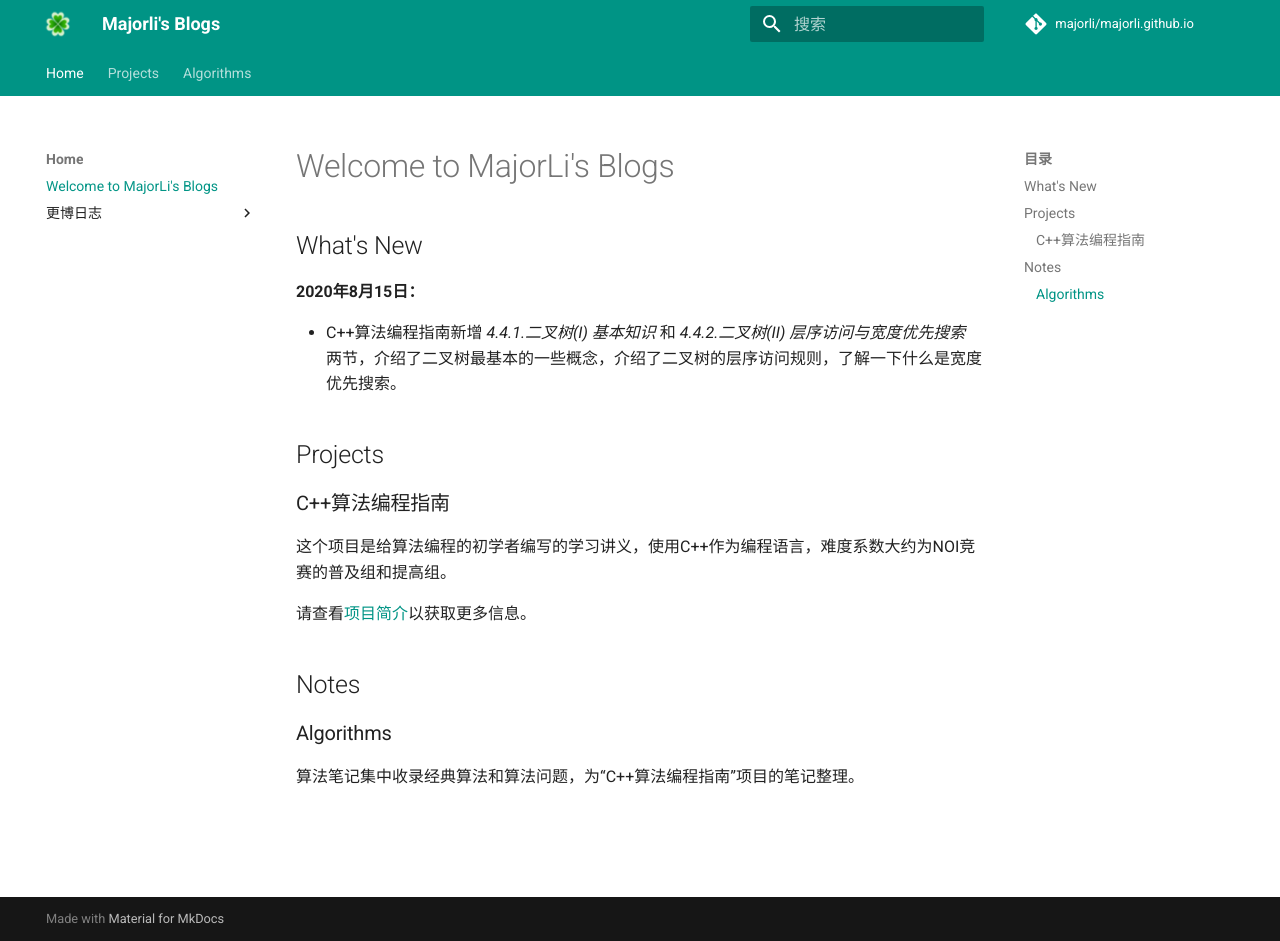
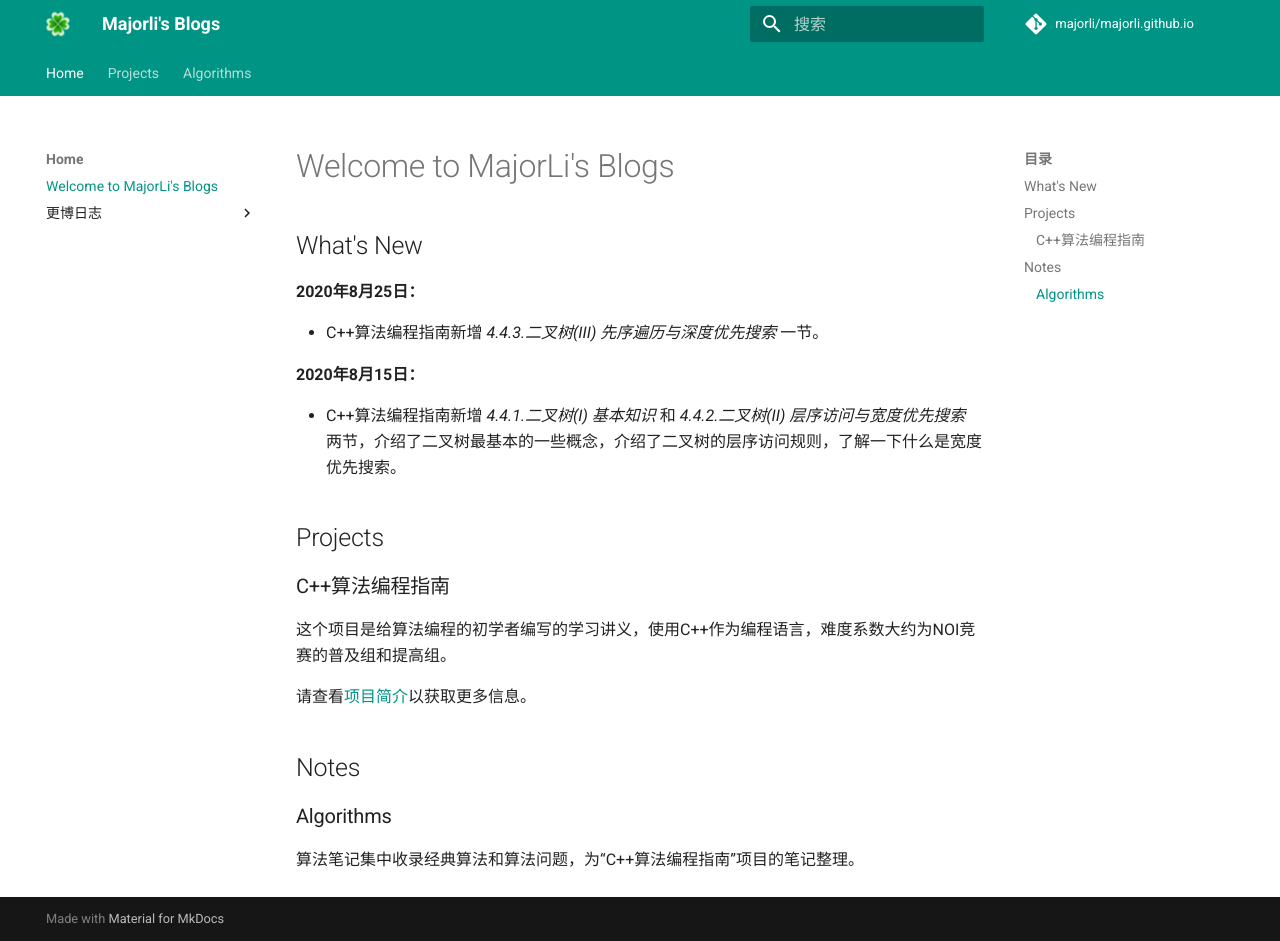
Before and after one commit to majorli/majorli.github.io, an MkDocs documentation site: the page built from docs/index.md, in a window 1280 px wide and 941 px high. Built offline with MkDocs 1.6.1 and Material for MkDocs 9.7.7, drawn with Linux system fonts in a browser that asks for light colours; comment, search, counter and statistics services are not loaded.

Commit message:
20200825_2339_source

```diff
--- a/docs/index.md
+++ b/docs/index.md
@@ -1,6 +1,10 @@
 # Welcome to MajorLi's Blogs
 
 ## What's New
+
+**2020年8月25日：**
+
+- C++算法编程指南新增 *4.4.3.二叉树(III) 先序遍历与深度优先搜索* 一节。
 
 **2020年8月15日：**
 
```
Also changed, not shown: docs/projects/algo_guide.md (+1 -0 lines).
